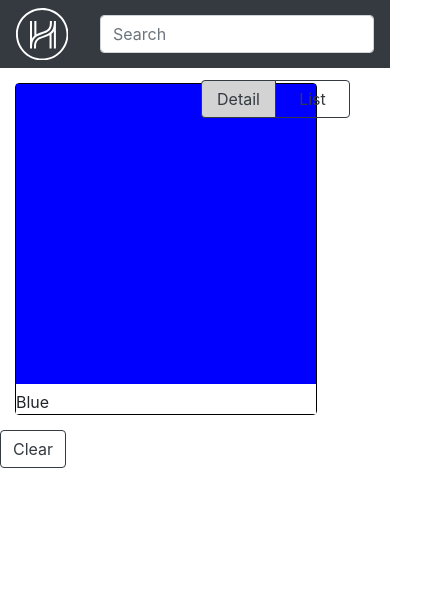
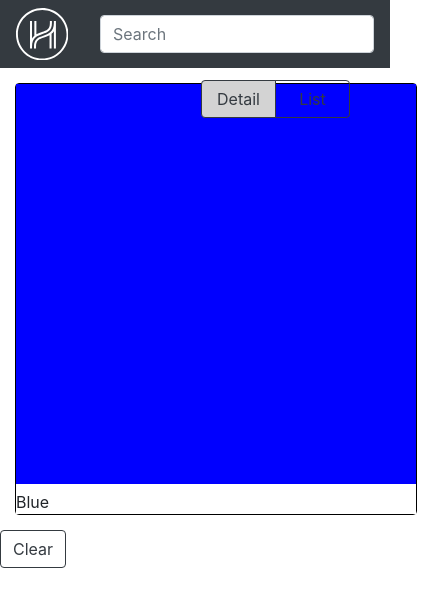
Before and after one commit to curtisyungen/hh-interview, a React (Create React App) app: page /detail in a window 390 px wide. Shown: the top 606 px of the page, 432 px wide, since content can reach past the window. Built offline with nearby package versions, Linux system fonts and the light colour scheme.

Commit message:
Add files via upload

```diff
--- a/src/components/Color/color.css
+++ b/src/components/Color/color.css
@@ -16,8 +16,8 @@
 }
 
 .large {
-    height: 300px;
-    width: 300px;
+    height: 600px;
+    width: 600px;
 }
 
 .small {
@@ -25,3 +25,10 @@
     height: 150px;
     width: 150px;
 }
+
+@media only screen and (max-width: 768px) {
+    .large {
+        height: 400px;
+        width: 400px;
+    }
+}
```
